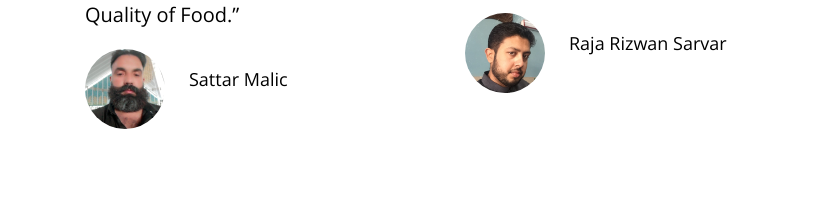
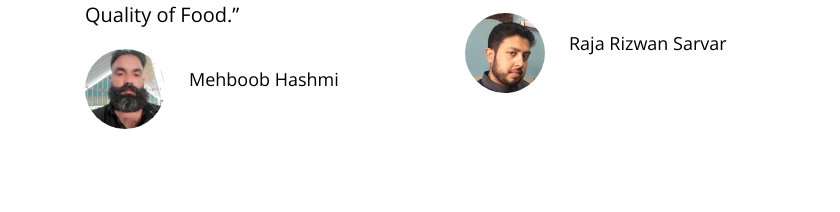
Before and after one commit to abdulsattarmalic/HashmiRestaurant, a plain HTML site: page index.html in a window 1280 px wide. Shown: the part 3421-3633 px from the top of the page, 0-840 px from the left. Drawn offline with nearby package versions, Linux system fonts and the light colour scheme; files whose address does not match are found by name.

Commit message:
updated names of team

```diff
--- a/index.html
+++ b/index.html
@@ -261,7 +261,7 @@
               <div class="d-flex author">
                 <img src="img/person_1.jpg" alt="" class="mr-4">
                 <div class="author-info">
-                  <h4>Sattar Malic</h4>
+                  <h4>Mehboob Hashmi</h4>
                 </div>
               </div>
             </blockquote>
```
